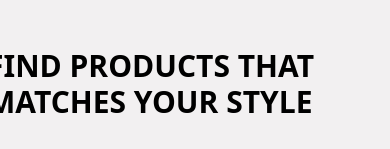
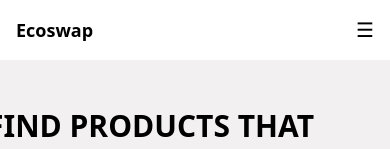
Before and after one commit to NuReach/FInal-Project, a React (Vite) app: page / in a window 390 px wide. Shown: the top 149 px of the page. Built offline with nearby package versions, Linux system fonts and the light colour scheme; no server answers; the database is empty.

Commit message:
update navbar

```diff
--- a/src/components/ui/Navbar.tsx
+++ b/src/components/ui/Navbar.tsx
@@ -1,9 +1,14 @@
+import { useState } from "react";
 import { Link } from "react-router-dom";
 import Heading2 from "./Heading2";
 
 export default function Navbar() {
+  const [menuOpen, setMenuOpen] = useState(false);
+
   return (
-    <div className=" hidden md:flex justify-between p-3 items-center px-24">
+    <nav className="w-full bg-white shadow">
+      {/* Desktop Navbar */}
+      <div className="hidden md:flex justify-between p-3 items-center px-6 lg:px-24">
         <Link to={`/`}>
           <Heading2 text="Ecoswap" />
         </Link>
@@ -65,5 +70,36 @@
           <p>Coins</p>
         </div>
       </div>
+
+      {/* Mobile Navbar */}
+      <div className="flex md:hidden justify-between items-center p-4">
+        <Link to="/">
+          <Heading2 text="Ecoswap" />
+        </Link>
+        <button onClick={() => setMenuOpen(!menuOpen)} className="text-xl">
+          ☰
+        </button>
+      </div>
+
+      {/* Mobile Menu */}
+      {menuOpen && (
+        <div className="md:hidden flex flex-col gap-3 px-4 pb-4">
+          <input
+            type="text"
+            placeholder="Search..."
+            className="bg-gray-100 p-2 rounded-lg text-sm"
+          />
+          <button>Shop</button>
+          <button>Quick Buy</button>
+          <button>New Arrival</button>
+          <button>Category</button>
+          <div className="flex gap-3 mt-3">
+            <Link to="/cart">🛒 Cart</Link>
+            <span>👤 Profile</span>
+            <span>💰 100 Coins</span>
+          </div>
+        </div>
+      )}
+    </nav>
   );
 }
```
Lines whose indentation alone changed are shown as unchanged.
